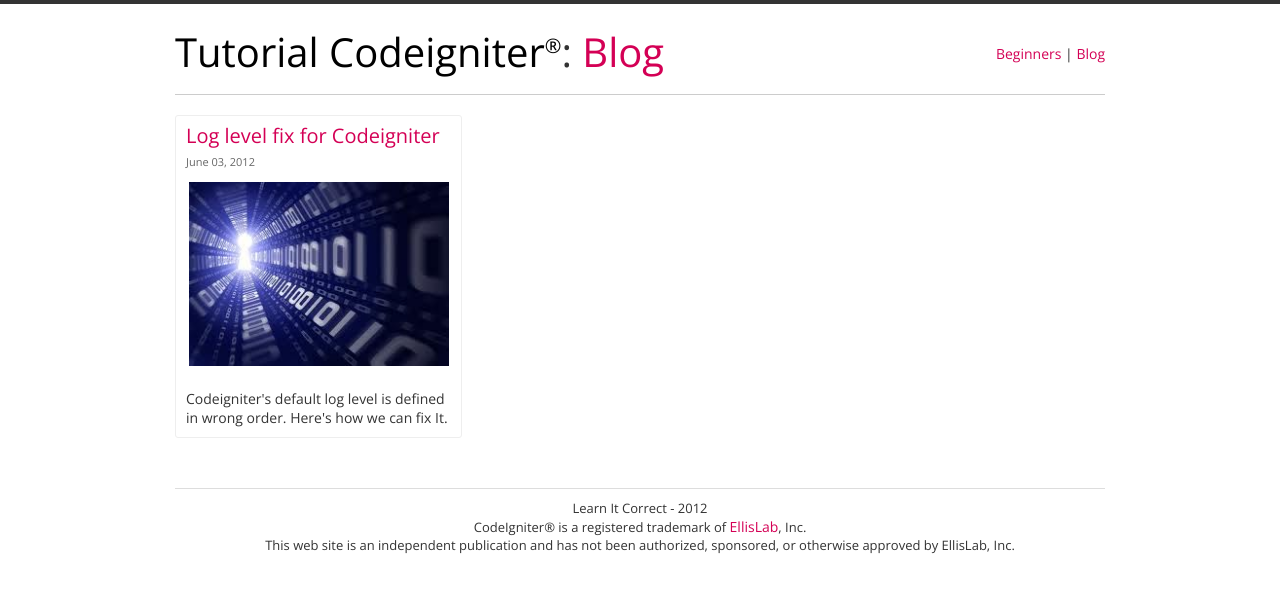
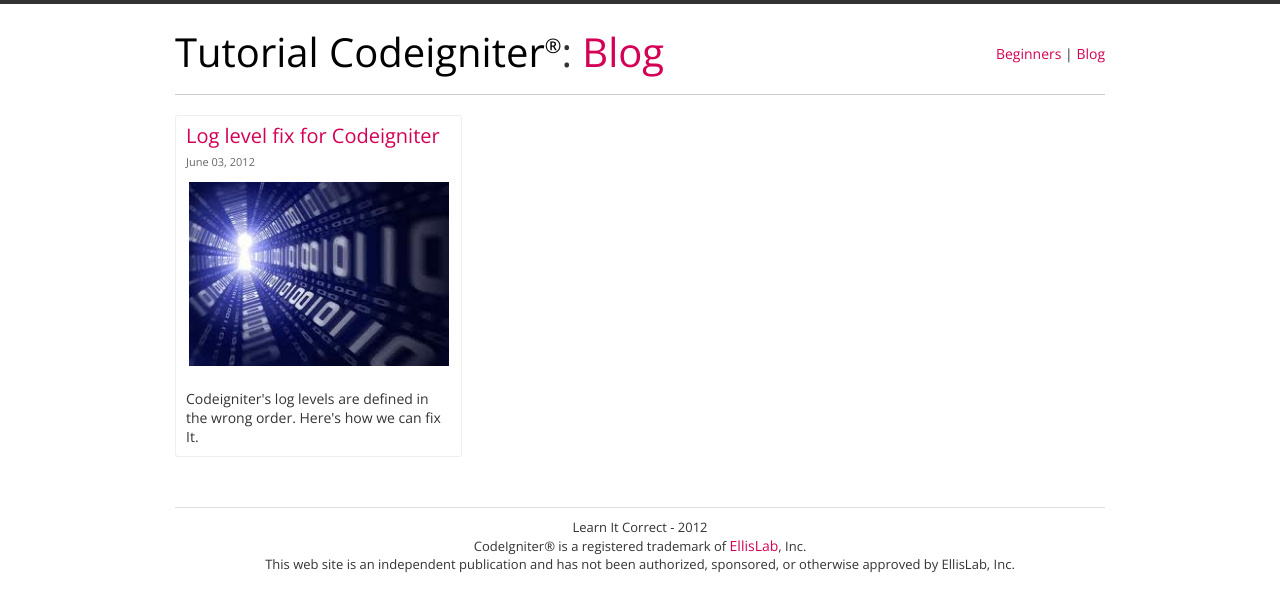
Before and after one commit to tutorialcodeigniter/tutorialcodeigniter.github.com, a Jekyll site: the page built from blog/index.html, in a window 1280 px wide. Shown: the top 612 px of the page. Built offline with Jekyll 4.4.1, drawn with Linux system fonts in a browser that asks for light colours.

Commit message:
Update master

```diff
--- a/_posts/blog/2012-06-03-log-level-fix.md
+++ b/_posts/blog/2012-06-03-log-level-fix.md
@@ -4,7 +4,7 @@ title: Log level fix for Codeigniter
 category: blog
 tags: ['codeigniter']
 image: /images/blog/log-level-fix.jpg
-summery: "Codeigniter's default log level is defined in wrong order. Here's how we can fix It."
+summery: "Codeigniter's log levels are defined in the wrong order. Here's how we can fix It."
 ---
 
 When writing quality applications, logging is one of the most important thing we need to look for. Just like every other framework Codeigniter has the logging facility and it works fine.
```
